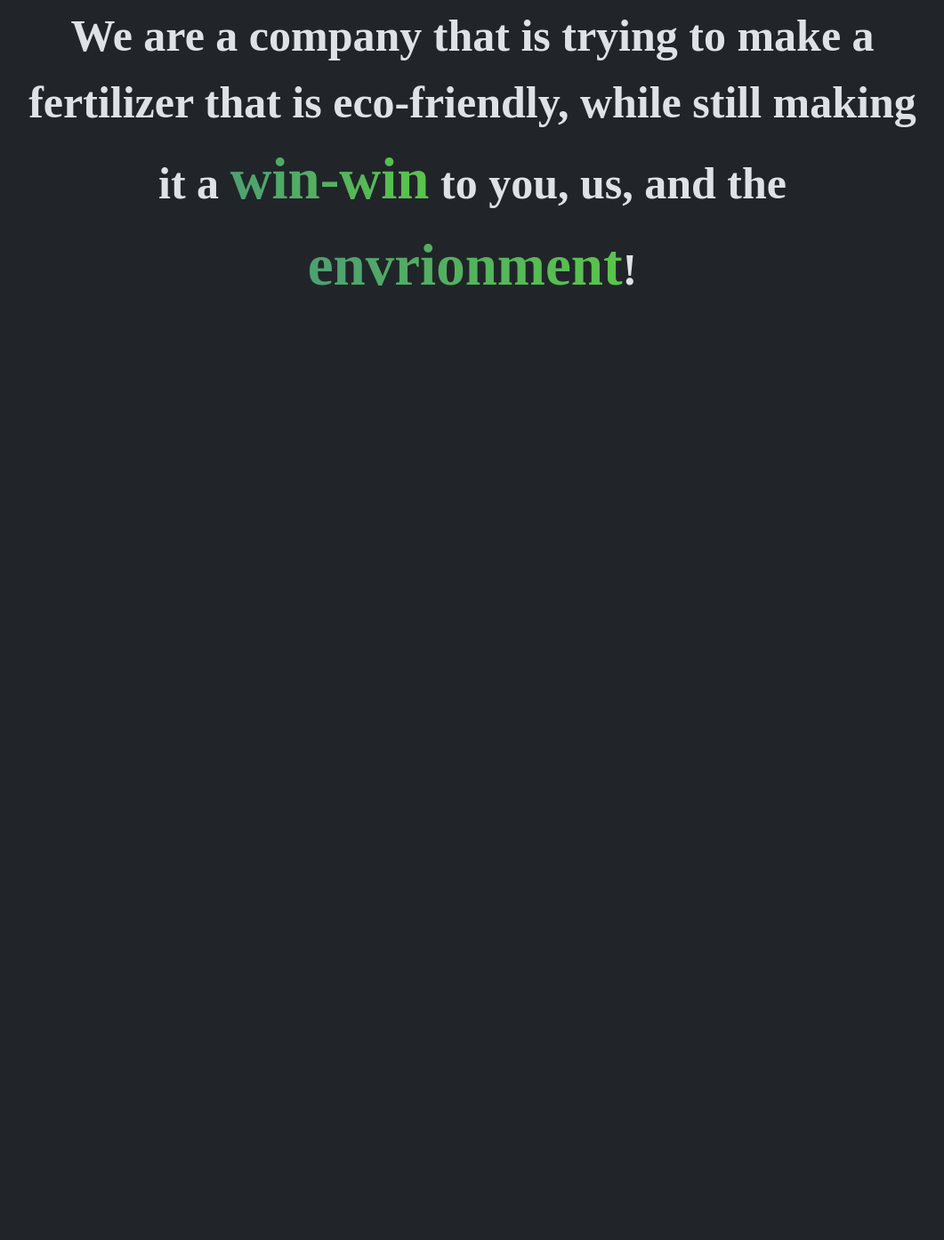
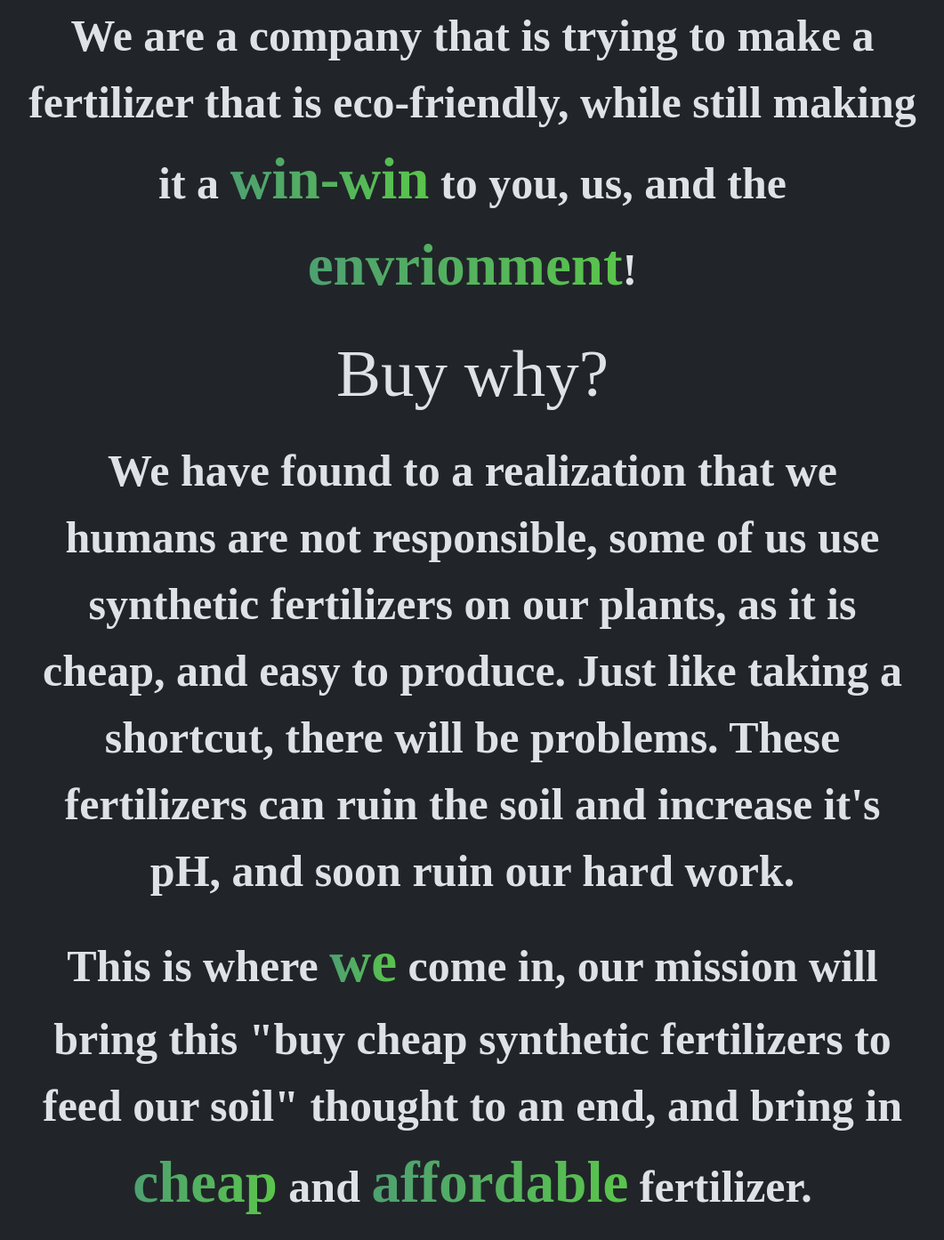
Before and after one commit to FluaOnYT/fluaonyt.github.io, a plain HTML site: page index.html in a window 1280 px wide. Shown: the part 1373-2767 px from the top of the page at 89% size, without its empty margins (109-1170 px from the left). Before the commit the page ends 1737 px from the top, so only its background shows below. Drawn offline with nearby package versions, Linux system fonts and the light colour scheme; a web font is replaced by a local one.

Commit message:
Update index.html

```diff
--- a/index.html
+++ b/index.html
@@ -68,6 +68,15 @@
       <p style="max-width: 1000px; font-size: 50px; font-weight: bold;">
         We are a company that is trying to make a fertilizer that is eco-friendly, while still making it a <span style="max-width: 700px; font-size: 65px; font-weight: bold; background-image: linear-gradient(90deg, rgba(78,160,113,1) 0%, rgba(90,197,75,1) 100%); -webkit-background-clip: text; -webkit-text-fill-color: transparent; font-weight: bold;">win-win</span> to you, us, and the <span style="max-width: 700px; font-size: 65px; font-weight: bold; background-image: linear-gradient(90deg, rgba(78,160,113,1) 0%, rgba(90,197,75,1) 100%); -webkit-background-clip: text; -webkit-text-fill-color: transparent; font-weight: bold;">envrionment</span>!
       </p>
+      <p style="font-size: 75px">
+        Buy why?
+      </p>
+      <p style="max-width: 1000px; font-size: 50px; font-weight: bold;">
+        We have found to a realization that we humans are not responsible, some of us use synthetic fertilizers on our plants, as it is cheap, and easy to produce. Just like taking a shortcut, there will be problems. These fertilizers can ruin the soil and increase it's pH, and soon ruin our hard work.
+      </p>
+      <p style="max-width: 1000px; font-size: 50px; font-weight: bold;">
+        This is where <span style="max-width: 700px; font-size: 65px; font-weight: bold; background-image: linear-gradient(90deg, rgba(78,160,113,1) 0%, rgba(90,197,75,1) 100%); -webkit-background-clip: text; -webkit-text-fill-color: transparent; font-weight: bold;">we</span> come in, our mission will bring this "buy cheap synthetic fertilizers to feed our soil" thought to an end, and bring in <span style="max-width: 700px; font-size: 65px; font-weight: bold; background-image: linear-gradient(90deg, rgba(78,160,113,1) 0%, rgba(90,197,75,1) 100%); -webkit-background-clip: text; -webkit-text-fill-color: transparent; font-weight: bold;">cheap</span> and <span style="max-width: 700px; font-size: 65px; font-weight: bold; background-image: linear-gradient(90deg, rgba(78,160,113,1) 0%, rgba(90,197,75,1) 100%); -webkit-background-clip: text; -webkit-text-fill-color: transparent; font-weight: bold;">affordable</span> fertilizer.
+      </p>
     </center>
   </div>
 </body>
```
